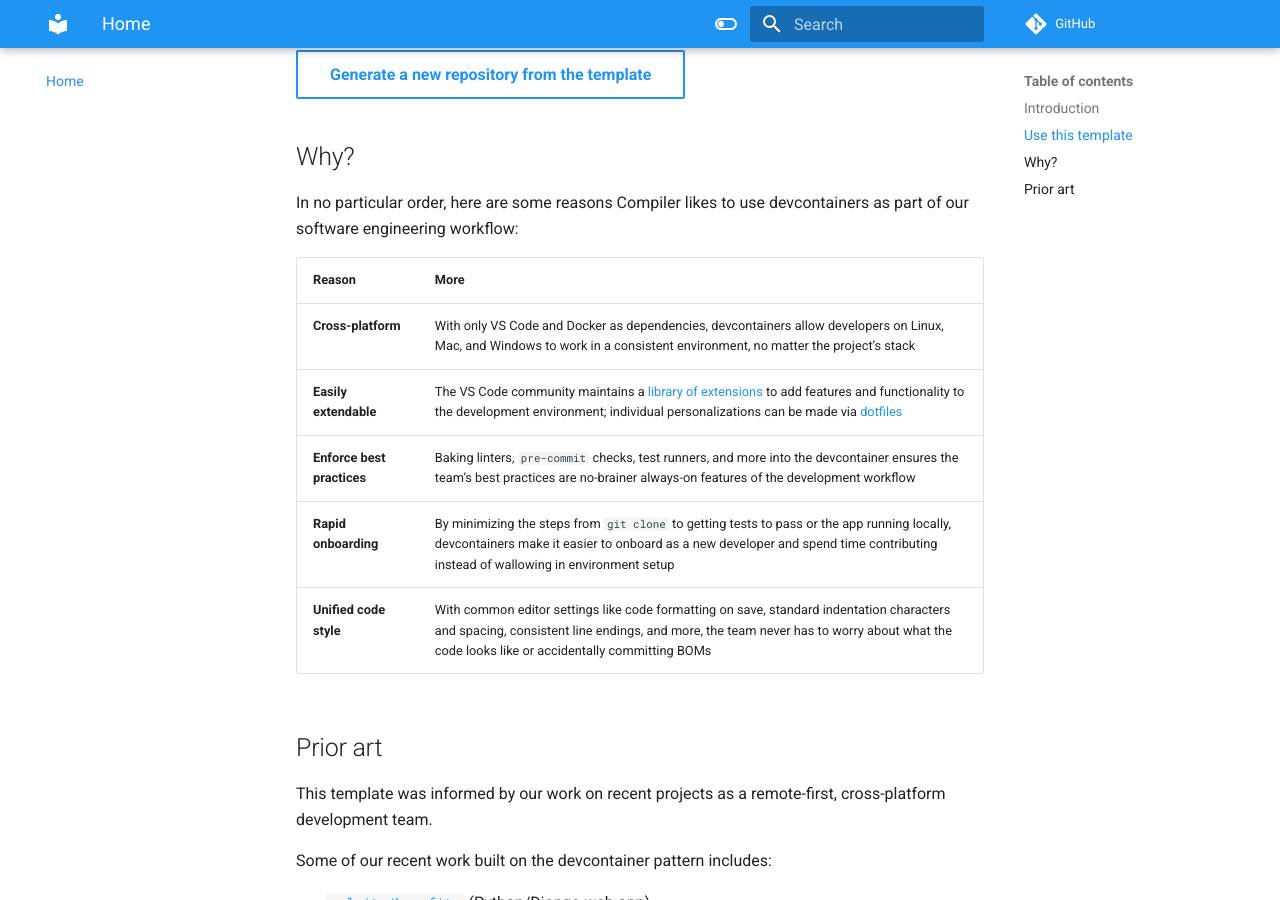
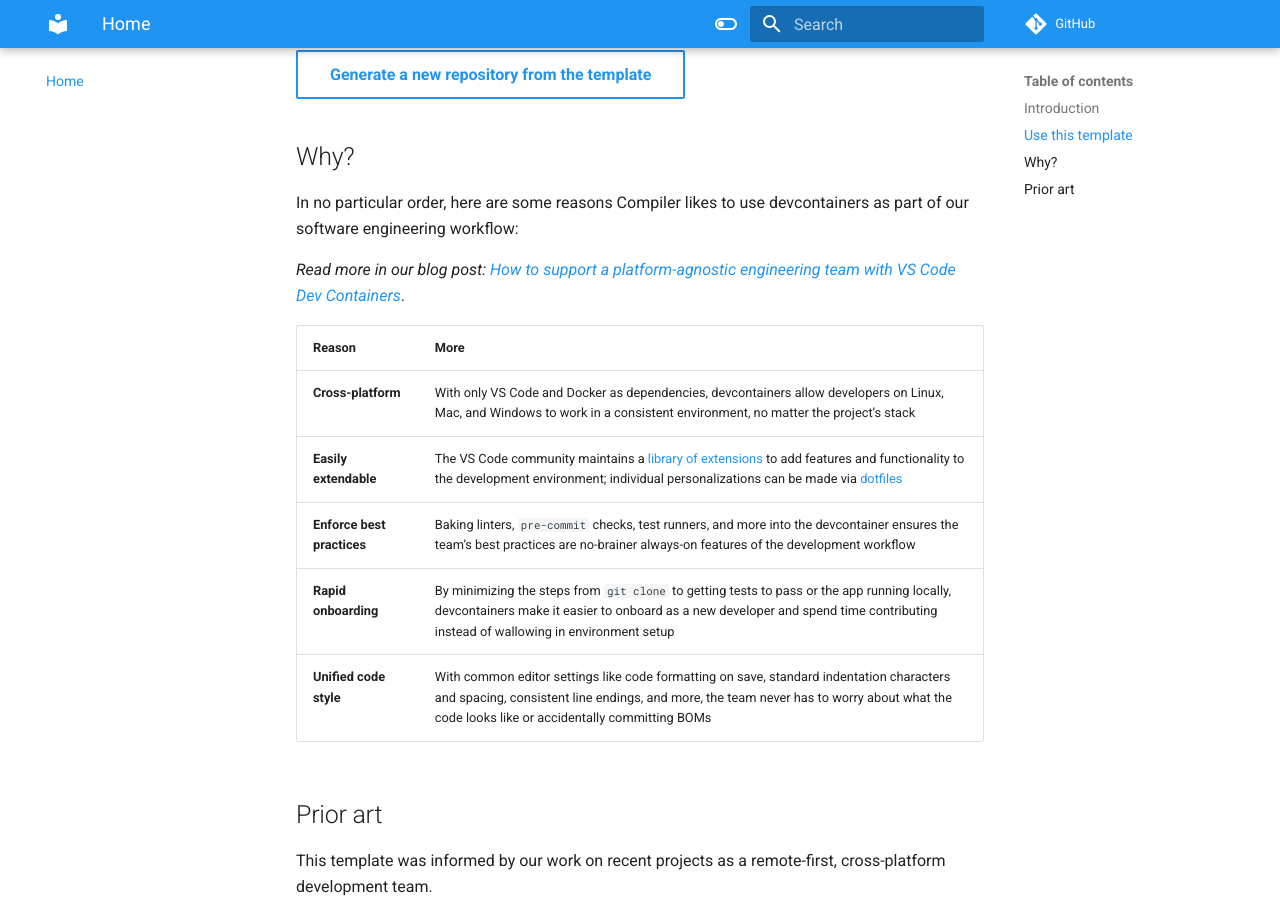
Before and after one commit to compilerla/template-devcontainer, an MkDocs documentation site: the page built from docs/README.md, in a window 1280 px wide and 900 px high, scrolled down 496 px. Built offline with MkDocs 1.6.1 and Material for MkDocs 9.7.7, drawn with Linux system fonts in a browser that asks for light colours; nearby versions of some CDN libraries; comment, search, counter and statistics services are not loaded.

Commit message:
docs: link to devcontainers blog post

```diff
--- a/docs/README.md
+++ b/docs/README.md
@@ -20,6 +20,8 @@ Docs are built using [`mkdocs`](https://www.mkdocs.org/). This site is built usi
 
 In no particular order, here are some reasons Compiler likes to use devcontainers as part of our software engineering workflow:
 
+_Read more in our blog post: [How to support a platform-agnostic engineering team with VS Code Dev Containers](https://compiler.la/blog/2024/devcontainer-platform-agnostic-team)_.
+
 | Reason                     | More                                                                                                                                                                                                                                                                                                                           |
 | -------------------------- | ------------------------------------------------------------------------------------------------------------------------------------------------------------------------------------------------------------------------------------------------------------------------------------------------------------------------------ |
 | **Cross-platform**         | With only VS Code and Docker as dependencies, devcontainers allow developers on Linux, Mac, and Windows to work in a consistent environment, no matter the project's stack                                                                                                                                                     |
```
Also changed, not shown: README.md (+4 -0 lines).
